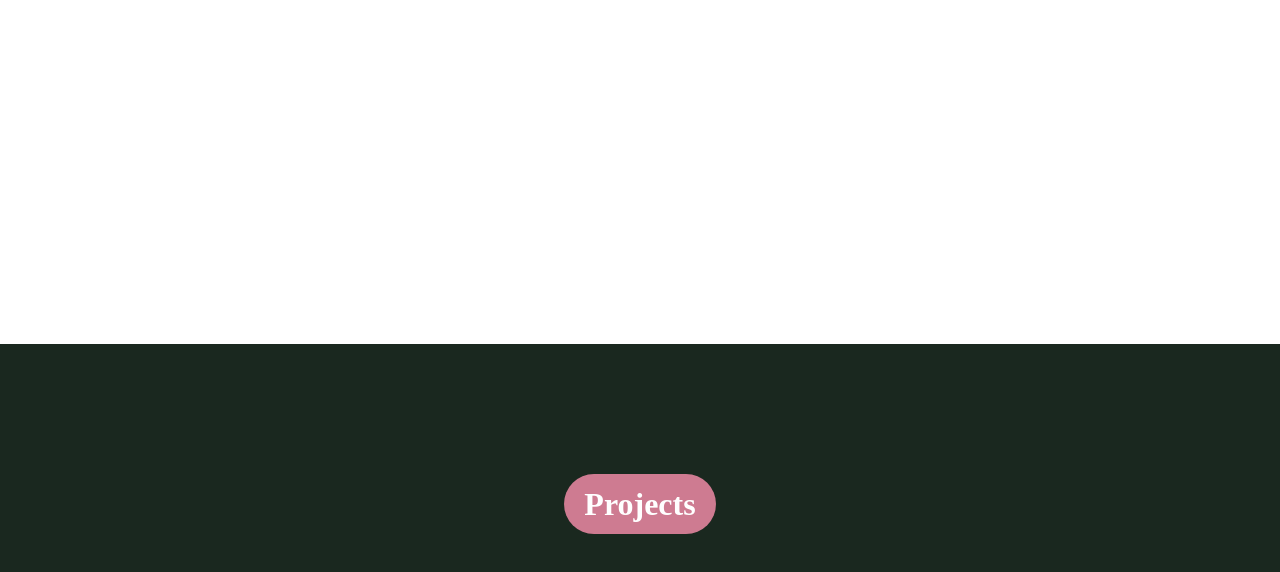
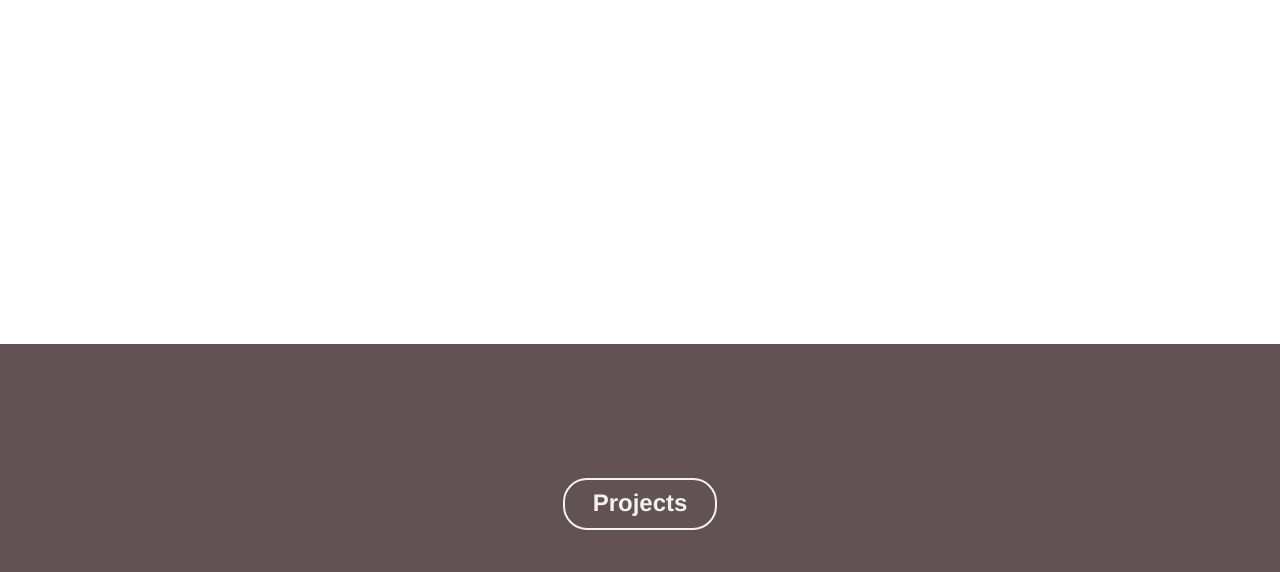
Before and after one commit to haku-c/haku-c.github.io, a website: page index.html in a window 1280 px wide. Shown: the part 584-1156 px from the top of the page. Drawn offline with Linux system fonts and the light colour scheme.

Commit message:
Restyle project button

```diff
--- a/css/index.css
+++ b/css/index.css
@@ -43,7 +43,7 @@
 #projects {
   height: 40vh;
   color: #f1f1f1;
-  background-color: #1A281F;
+  background-color: #635255;
   display: flex;
   justify-content: center;
 }
@@ -64,39 +64,26 @@
 } */
 
 .projects-button {
+  background-color: #635255;
+  border: 2px solid #f1f1f1;
+  border-radius: 24px;
+  color: #f1f1f1;
+  display: inline-block;
+  font-family: Eps-Avenir, Avenir, Avenir Next, Helvetica Neue, Helvetica, Arial, sans-serif;
+  font-size: 24px;
+  font-stretch: normal;
+  font-style: normal;
+  font-weight: 600;
+  letter-spacing: normal;
+  line-height: 1.44;
+  margin: 0;
+  padding: 6px 28px 7px;
+  text-align: center;
   text-decoration: none;
-  align-items: center;
-  background-color: #CE7B91;
-  border: 0;
-  border-radius: 100px;
-  box-sizing: border-box;
-  color: #ffffff;
-  cursor: pointer;
-  display: inline-flex;
-  font-size: 32px;
-  font-weight: 600;
-  justify-content: center;
-  line-height: 20px;
-  max-width: 750px;
-  min-height: 60px;
-  min-width: 0px;
-  overflow: hidden;
-  padding-left: 20px;
-  padding-right: 20px;
-  text-align: center;
-  transition: background-color 0.167s cubic-bezier(0.4, 0, 0.2, 1) 0s, box-shadow 0.167s cubic-bezier(0.4, 0, 0.2, 1) 0s, color 0.167s cubic-bezier(0.4, 0, 0.2, 1) 0s;
+  transition: all .25s ease-in-out;
 }
 
-.projects-button:hover,
-.projects-button:focus {
-  background-color: #9c2b49;
-  color: #ffffff;
+.projects-button:hover {
+  color: #635255;
+  background-color: #f1f1f1;
 }
-
-.projects-button:visited {
-  text-decoration: none;
-}
-
-.projects-button:active {
-  text-decoration: none;
-}
```
